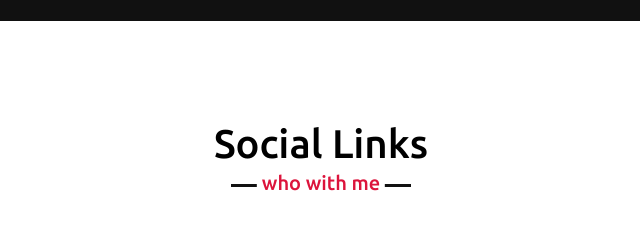
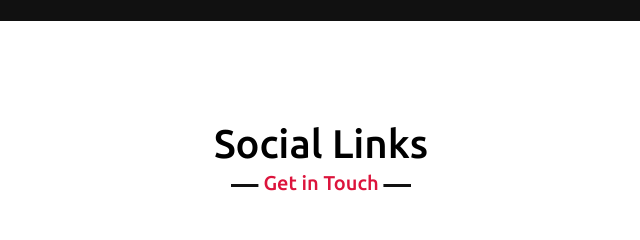
Before and after one commit to Shubhamphadatare1/Digitalresume, a plain HTML site: page index.html in a window 1280 px wide. Shown: the part 2220-2460 px from the top of the page, 319-959 px from the left. Drawn offline with nearby package versions, Linux system fonts and the light colour scheme.

Commit message:
Update style.css
small changes in styling

```diff
--- a/style.css
+++ b/style.css
@@ -344,7 +344,7 @@ section .title::after{
 
 /* teams section styling */
 .teams .title::after{
-    content: "who with me";
+    content: "Get in Touch";
 }
 .teams .carousel .card{
     background: grey;
```
